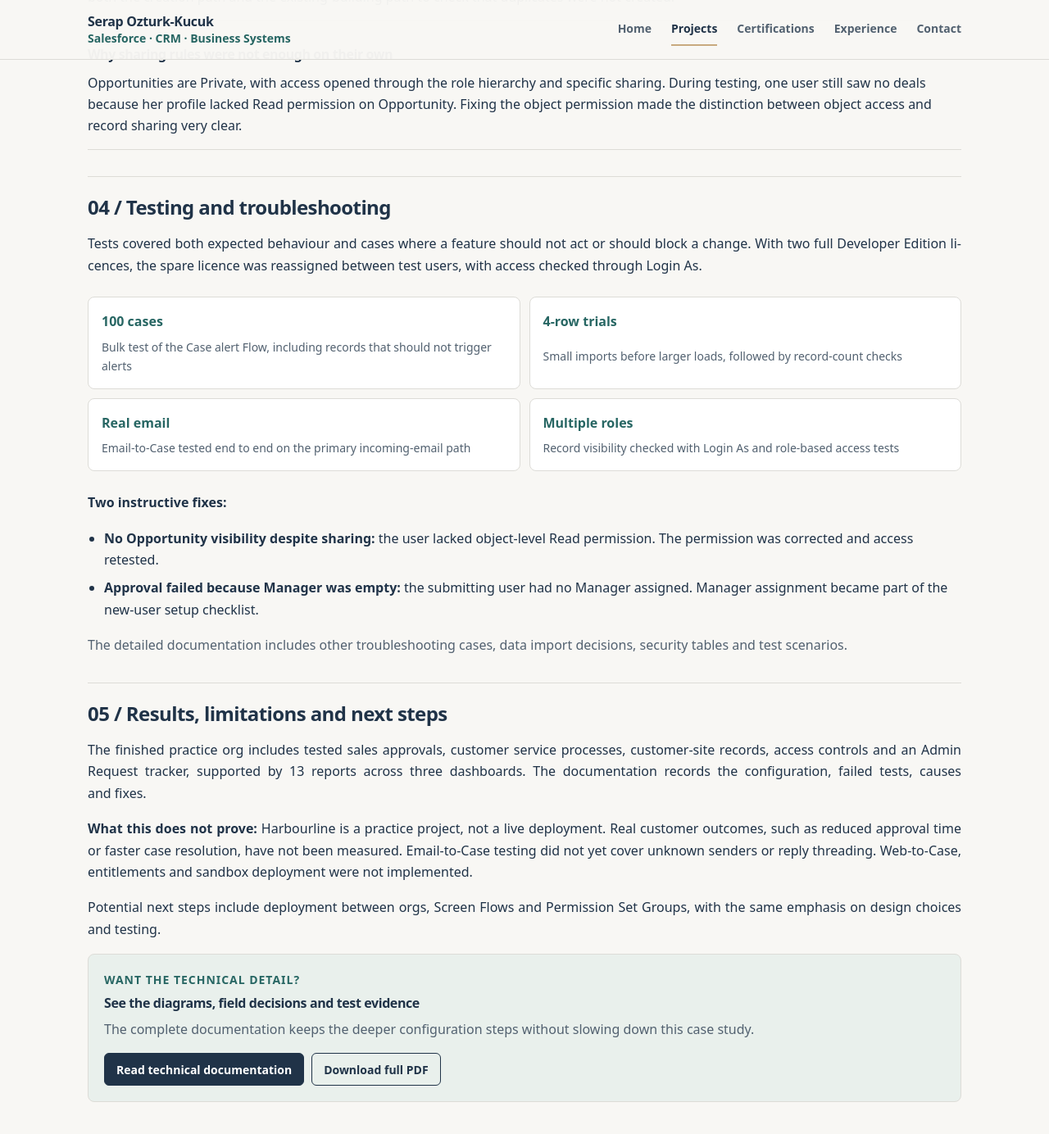
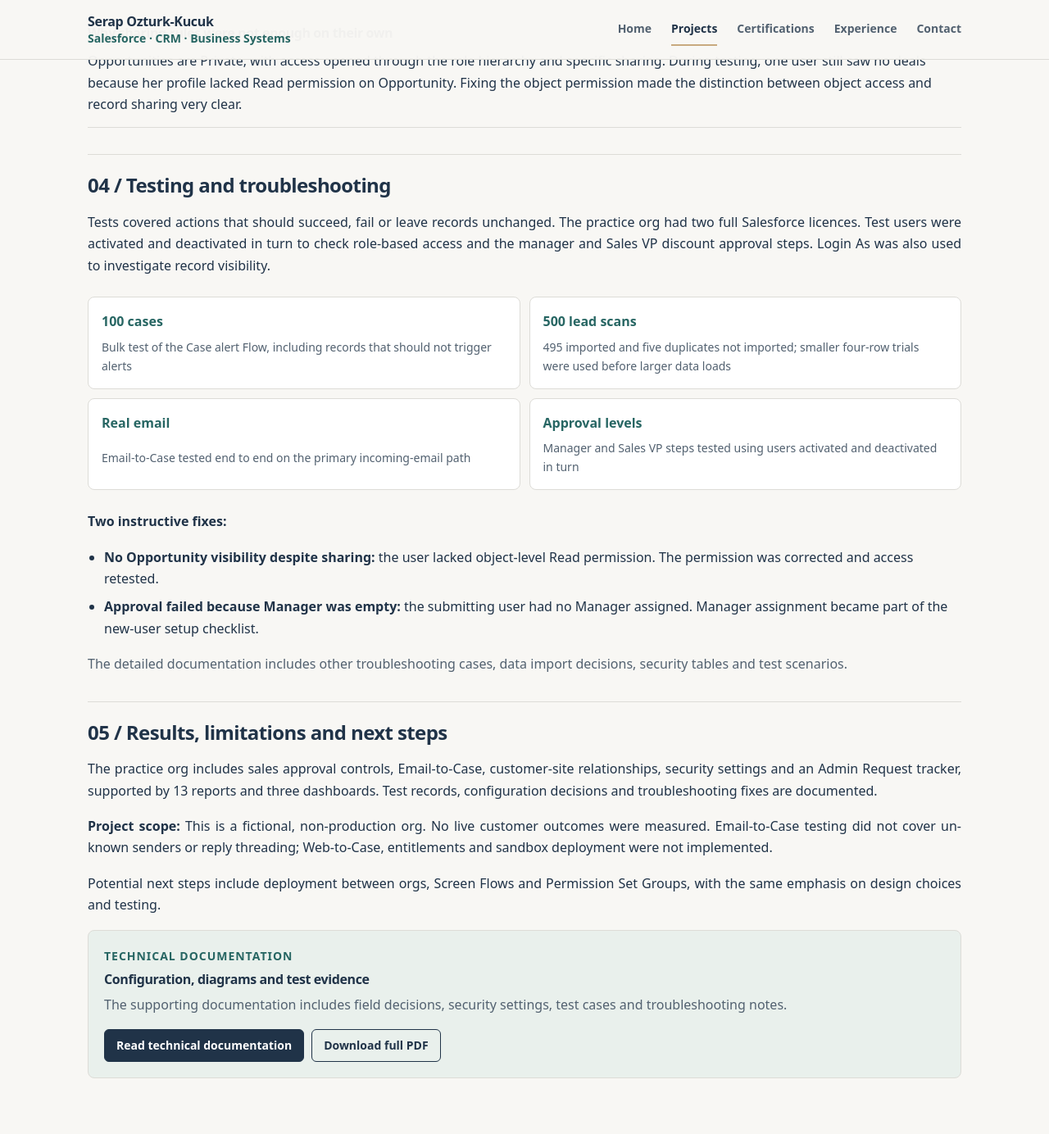
Before and after one commit to serapozturkkucuk/serapozturkkucuk.github.io, a Jekyll site: the page built from _projects/harbourline.md, in a window 1280 px wide and 1400 px high, scrolled down 4114 px. Shown: the top 1384 px of the window at 82% size. Built offline with Jekyll 4.4.1, drawn with Linux system fonts in a browser that asks for light colours; some of the changed text lies outside the part shown.

Commit message:
Make Harbourline case study evidence-led and document sequential approval-user testing accurately

```diff
--- a/_projects/harbourline.md
+++ b/_projects/harbourline.md
@@ -1,7 +1,7 @@
 ---
 title: Harbourline Security
-subtitle: A Salesforce CRM built around real-world business problems
-summary: A self-directed Salesforce practice project bringing sales approvals, customer-site data, service cases and admin requests into one tested CRM solution for a fictional security business.
+subtitle: Sales, service and access controls in a Salesforce practice org
+summary: A Salesforce Developer Edition project covering discount approvals, customer-site records, service cases and admin requests for a fictional security business.
 status: completed
 status_label: Self-directed practice org · 2026
 featured: true
@@ -10,7 +10,7 @@ card_image: /assets/img/harbourline/flow.webp
 card_alt: Harbourline Salesforce record-triggered Flow showing decisions and record creation
 card_date: August 2026
 card_date_label: Started
-card_description: Salesforce CRM practice build connecting sales approvals, service cases, customer sites and admin requests.
+card_description: A tested Salesforce practice org for sales approvals, case management, customer sites and admin requests.
 tags: [Salesforce Admin, Sales & Service, Flow, Security, Data Quality, Testing]
 role: Salesforce Administrator — requirements, configuration, testing and documentation
 org: Salesforce Developer Edition · fictional business and test data
@@ -19,17 +19,17 @@ tools: Flow Builder, Schema Builder, Lightning App Builder, Data Loader, dataloa
 showcase_images:
   - image: /assets/img/harbourline/flow.webp
     alt: Create HQ Building Flow showing Get Records, a decision, and Create Records in Salesforce Flow Builder
-    title: Designing for the exception
+    title: Preventing duplicate site records
     caption: Check whether a Headquarters Building exists before creating one
     anchor: "#decisions"
   - image: /assets/img/harbourline/validation.webp
     alt: Salesforce validation error preventing an unapproved discount from advancing to Proposal
-    title: A control that actually stops the record
+    title: Blocking unapproved discounts
     caption: Unapproved discounts cannot move into price stages
     anchor: "#solutions"
   - image: /assets/img/harbourline/kanban.webp
     alt: Harbourline Admin Request tracker Kanban board grouped by status
-    title: Turning requests into a visible queue
+    title: Tracking admin requests
     caption: Admin work tracked by priority and status
     anchor: "#solutions"
 links:
@@ -60,8 +60,8 @@ contents:
 ---
 
 <p class="case-kicker">The project in brief</p>
-<p class="case-opening">The aim was to turn business requirements into working Salesforce processes, then test both the expected outcomes and the exceptions. The project documents not only what was configured, but why each approach was chosen and where problems were found.</p>
-<p class="case-context">Harbourline Security represents a fictional CCTV and access-control business in North West England. The sales, service and admin processes were configured and tested in Salesforce Developer Edition using fictional users and test data. The figures above describe the practice dataset, not live business results.</p>
+<p class="case-opening">The project applies Salesforce configuration to four business needs: controlled discounts, owned support cases, connected customer-site records and a trackable admin request backlog. Testing covered expected behaviour, exceptions and access restrictions.</p>
+<p class="case-context">Harbourline Security is a fictional CCTV and access-control business in North West England. The org was built in Salesforce Developer Edition using fictional users and records. All figures describe practice data and testing, not live business results.</p>
 
 {% include project-showcase.html %}
 
@@ -82,7 +82,7 @@ contents:
   </div>
   <div class="solution-item">
     <span class="solution-index">03</span>
-    <div><h3>Customer data that connects to the real world</h3><p>A custom Building object links sites to Accounts, with a lookup to the site Contact. External IDs support matching during imports, and reports and dashboards help sales, service and admin teams see their work.</p></div>
+    <div><h3>Linking Accounts to customer sites</h3><p>A custom Building object links each site to an Account, with an optional lookup to the site Contact. External IDs support upsert during migration. Of 500 trade-show lead scans imported, 495 were created and five duplicates were not imported.</p></div>
   </div>
   <div class="solution-item">
     <span class="solution-index">04</span>
@@ -115,13 +115,13 @@ contents:
 
 <h2 id="testing">04 / Testing and troubleshooting</h2>
 
-<p>Tests covered both expected behaviour and cases where a feature should not act or should block a change. With two full Developer Edition licences, the spare licence was reassigned between test users, with access checked through Login As.</p>
+<p>Tests covered actions that should succeed, fail or leave records unchanged. The practice org had two full Salesforce licences. Test users were activated and deactivated in turn to check role-based access and the manager and Sales VP discount approval steps. Login As was also used to investigate record visibility.</p>
 
 <div class="test-grid">
   <div><strong>100 cases</strong><span>Bulk test of the Case alert Flow, including records that should not trigger alerts</span></div>
-  <div><strong>4-row trials</strong><span>Small imports before larger loads, followed by record-count checks</span></div>
+  <div><strong>500 lead scans</strong><span>495 imported and five duplicates not imported; smaller four-row trials were used before larger data loads</span></div>
   <div><strong>Real email</strong><span>Email-to-Case tested end to end on the primary incoming-email path</span></div>
-  <div><strong>Multiple roles</strong><span>Record visibility checked with Login As and role-based access tests</span></div>
+  <div><strong>Approval levels</strong><span>Manager and Sales VP steps tested using users activated and deactivated in turn</span></div>
 </div>
 
 <p><strong>Two instructive fixes:</strong></p>
@@ -134,14 +134,14 @@ contents:
 
 <h2 id="outcome">05 / Results, limitations and next steps</h2>
 
-<p>The finished practice org includes tested sales approvals, customer service processes, customer-site records, access controls and an Admin Request tracker, supported by 13 reports across three dashboards. The documentation records the configuration, failed tests, causes and fixes.</p>
+<p>The practice org includes sales approval controls, Email-to-Case, customer-site relationships, security settings and an Admin Request tracker, supported by 13 reports and three dashboards. Test records, configuration decisions and troubleshooting fixes are documented.</p>
 
-<p><strong>What this does not prove:</strong> Harbourline is a practice project, not a live deployment. Real customer outcomes, such as reduced approval time or faster case resolution, have not been measured. Email-to-Case testing did not yet cover unknown senders or reply threading. Web-to-Case, entitlements and sandbox deployment were not implemented.</p>
+<p><strong>Project scope:</strong> This is a fictional, non-production org. No live customer outcomes were measured. Email-to-Case testing did not cover unknown senders or reply threading; Web-to-Case, entitlements and sandbox deployment were not implemented.</p>
 
 <p>Potential next steps include deployment between orgs, Screen Flows and Permission Set Groups, with the same emphasis on design choices and testing.</p>
 
 <div class="case-next-step">
-  <div><span class="label">Want the technical detail?</span><h3>See the diagrams, field decisions and test evidence</h3><p>The complete documentation keeps the deeper configuration steps without slowing down this case study.</p></div>
+  <div><span class="label">Technical documentation</span><h3>Configuration, diagrams and test evidence</h3><p>The supporting documentation includes field decisions, security settings, test cases and troubleshooting notes.</p></div>
   <div class="case-next-actions">
     <a class="btn primary" href="{{ '/docs/harbourline/' | relative_url }}">Read technical documentation</a>
     <a class="btn" href="{{ '/docs/harbourline/Serap_Ozturk-Kucuk_Salesforce_Admin_Portfolio_v1.1.pdf' | relative_url }}">Download full PDF</a>
```
